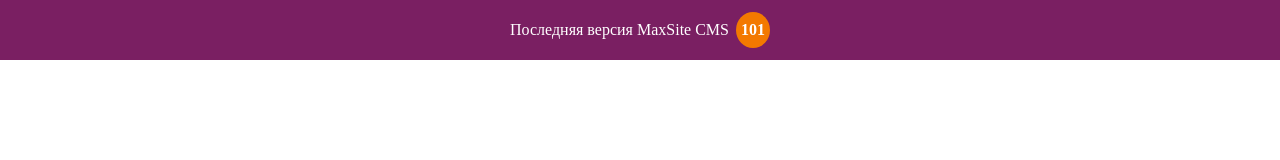
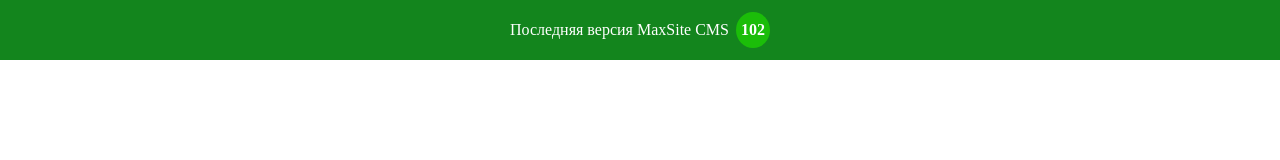
Before and after one commit to maxsite/maxsite.github.io, a plain HTML site: page version.html in a window 1280 px wide. Drawn offline with Linux system fonts and the light colour scheme.

Commit message:
MaxSite CMS 102

```diff
--- a/version.html
+++ b/version.html
@@ -1,6 +1,6 @@
 <!DOCTYPE HTML><html lang="ru"><head><meta charset="UTF-8"><style>
 body {line-height: 1; margin: 0; padding: 0;}
-a {color: #fff; text-decoration: none; display: block; padding: 0 10px; text-align: center; background: #661a52; height: 60px; line-height: 60px;}
-a:hover {color: #ffffff; background: #7a1f62;}
-b {display: inline-block; border-radius: 50%; line-height: 1; padding: 10px 5px; margin-left: 3px; background: #f37900; color: #ffffff;}
-</style></head><body><a href="http://max-3000.com/page/maxsite-cms-101" target="_blank">Последняя версия MaxSite CMS <b>101</b></a></body></html>
+a {color: #fff; text-decoration: none; display: block; padding: 0 10px; text-align: center; background: #106f18;; height: 60px; line-height: 60px;}
+a:hover {color: #ffffff; background: #13851d;}
+b {display: inline-block; border-radius: 50%; line-height: 1; padding: 10px 5px; margin-left: 3px; background: #1bbd09; color: #ffffff;}
+</style></head><body><a href="http://max-3000.com/page/maxsite-cms-102" target="_blank">Последняя версия MaxSite CMS <b>102</b></a></body></html>
```
